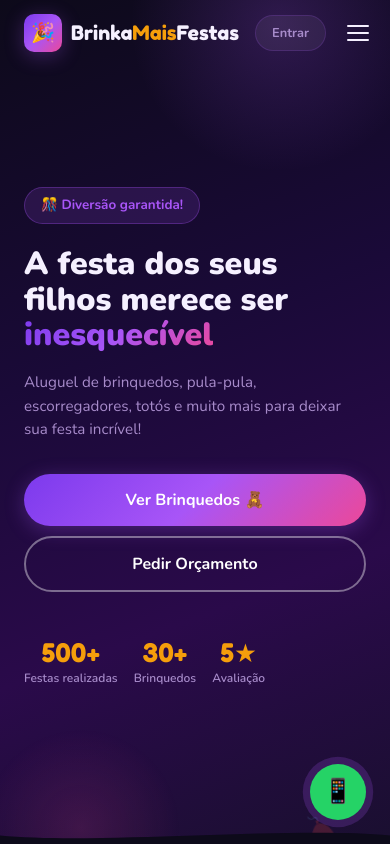
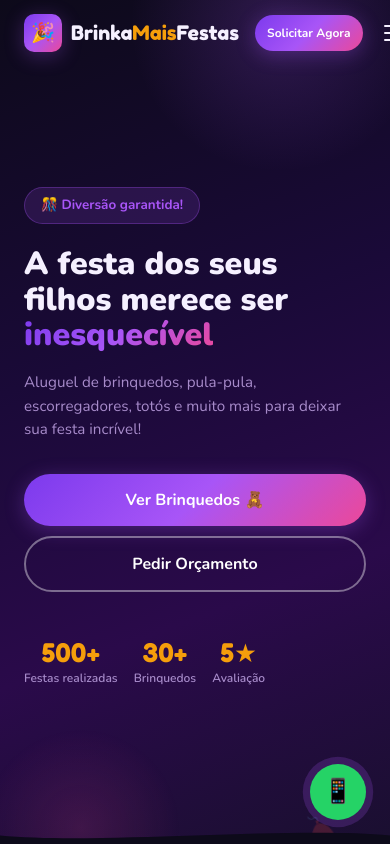
Before and after one commit to LeonardoGMendoza/brinkamaisfestas, a React (Vite) app: page / in a window 390 px wide. Shown: the top 844 px of the page. Built offline with nearby package versions, Linux system fonts and the light colour scheme.

Commit message:
fix: mostrar botao solicitar no mobile e esconder entrar no header

```diff
--- a/src/index.css
+++ b/src/index.css
@@ -1062,7 +1062,8 @@ input, textarea, select { font-family: inherit; -webkit-appearance: none; }
   /* Public nav */
   .pub-nav { display: none; }
   .hamburger { display: flex; }
-  .pub-header-actions .btn-primary { display: none; }
+  .pub-header-actions .btn-ghost { display: none; }
+  .pub-header-actions .btn-primary { padding: 8px 12px; font-size: 0.75rem; }
   /* Footer */
   .pub-footer-inner { grid-template-columns: 1fr 1fr; }
   .pub-footer-brand { grid-column: 1 / -1; }
```
